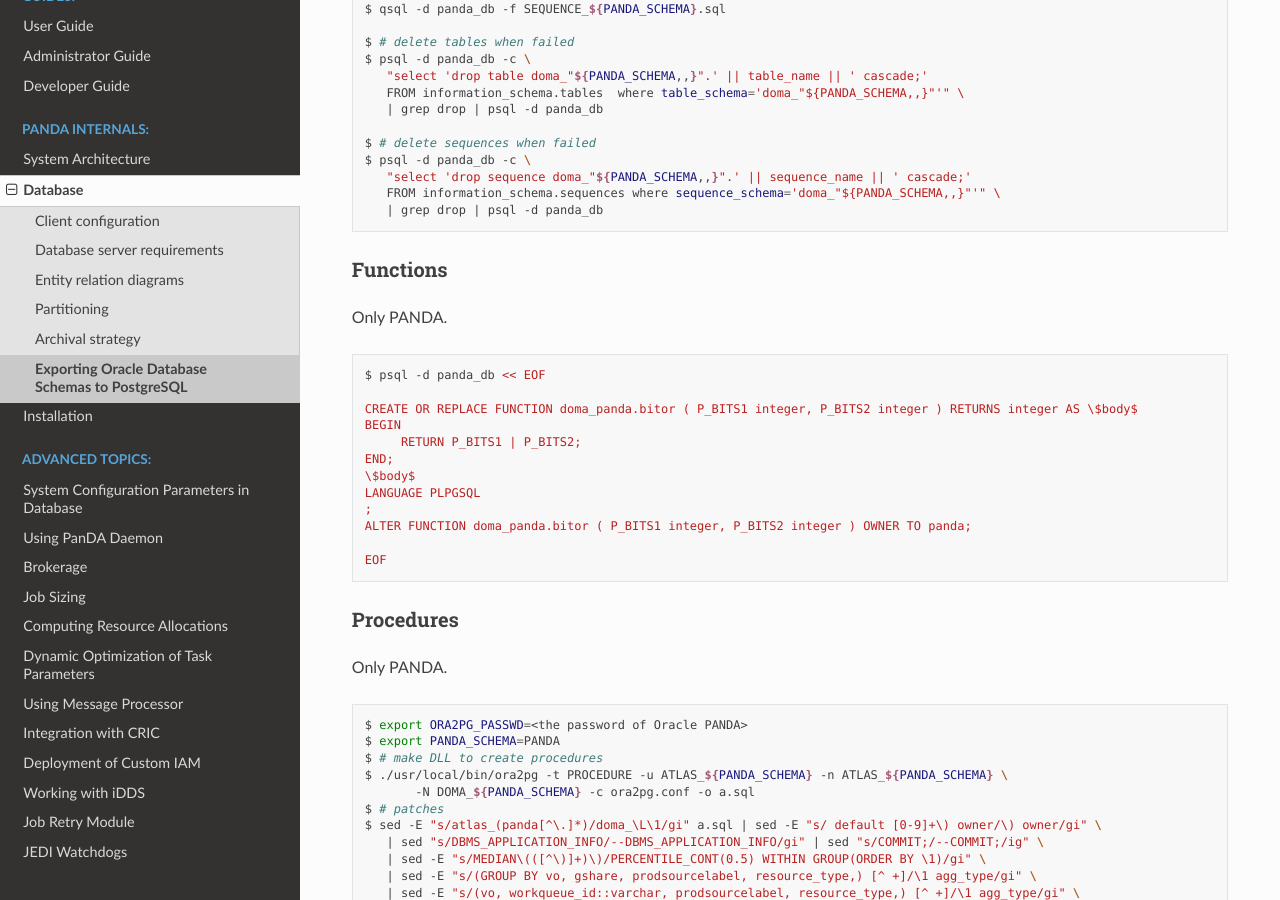
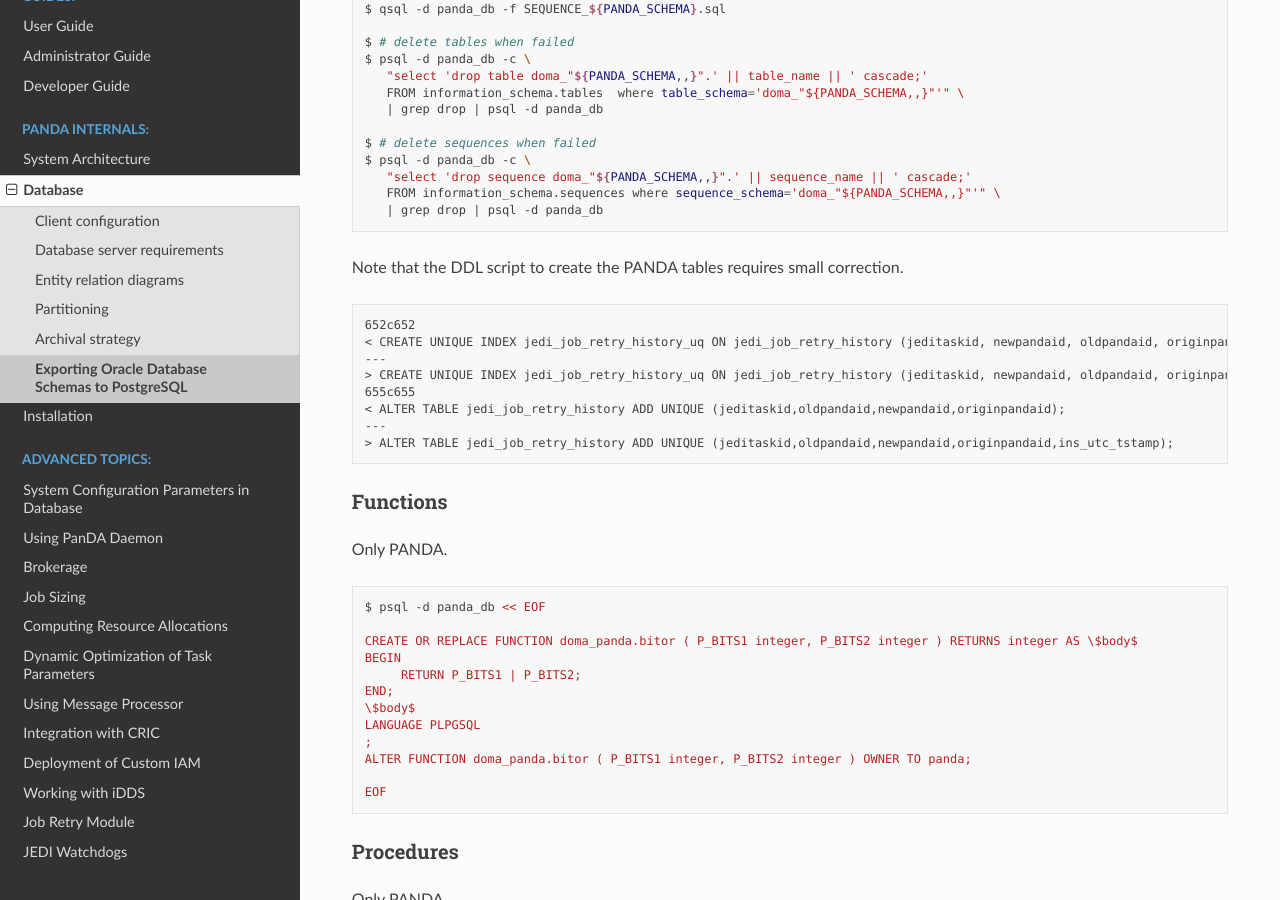
Before and after one commit to PanDAWMS/panda-docs, a Sphinx documentation site: the page built from docs/source/database/postgres.rst, in a window 1280 px wide and 900 px high, scrolled down 2652 px. Built offline with Sphinx 7.4.7 and the Read the Docs theme 2.0.0, drawn with Linux system fonts in a browser that asks for light colours.

Commit message:
postgres

```diff
--- a/docs/source/database/postgres.rst
+++ b/docs/source/database/postgres.rst
@@ -157,6 +157,19 @@
        | grep drop | psql -d panda_db
 
 
+Note that the DDL script to create the PANDA tables requires small correction.
+
+.. code-block:: text
+
+    652c652
+    < CREATE UNIQUE INDEX jedi_job_retry_history_uq ON jedi_job_retry_history (jeditaskid, newpandaid, oldpandaid, originpandaid);
+    ---
+    > CREATE UNIQUE INDEX jedi_job_retry_history_uq ON jedi_job_retry_history (jeditaskid, newpandaid, oldpandaid, originpandaid, ins_utc_tstamp);
+    655c655
+    < ALTER TABLE jedi_job_retry_history ADD UNIQUE (jeditaskid,oldpandaid,newpandaid,originpandaid);
+    ---
+    > ALTER TABLE jedi_job_retry_history ADD UNIQUE (jeditaskid,oldpandaid,newpandaid,originpandaid,ins_utc_tstamp);
+
 Functions
 ^^^^^^^^^^^^^^^^^^^^^^
 
```
